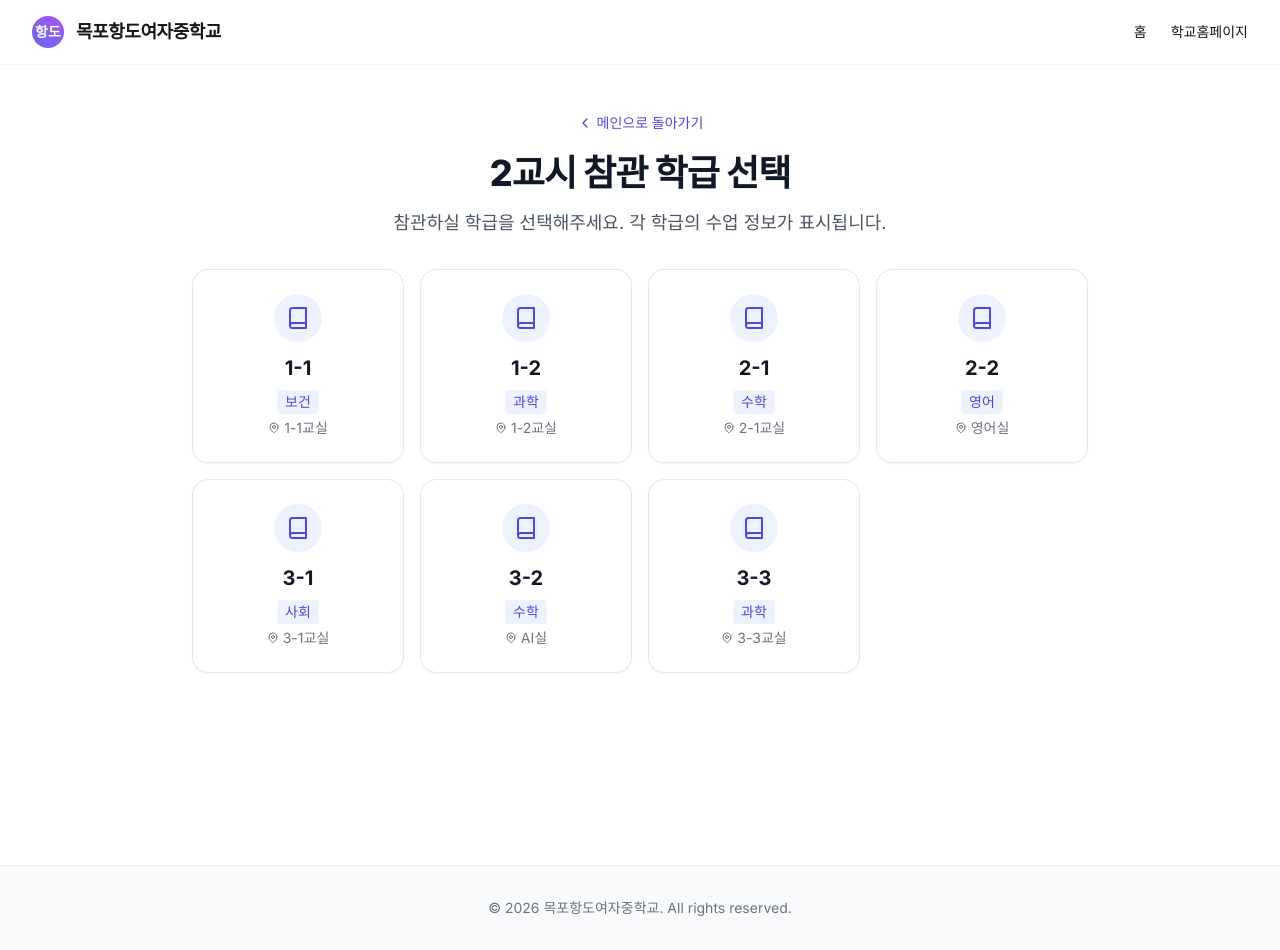
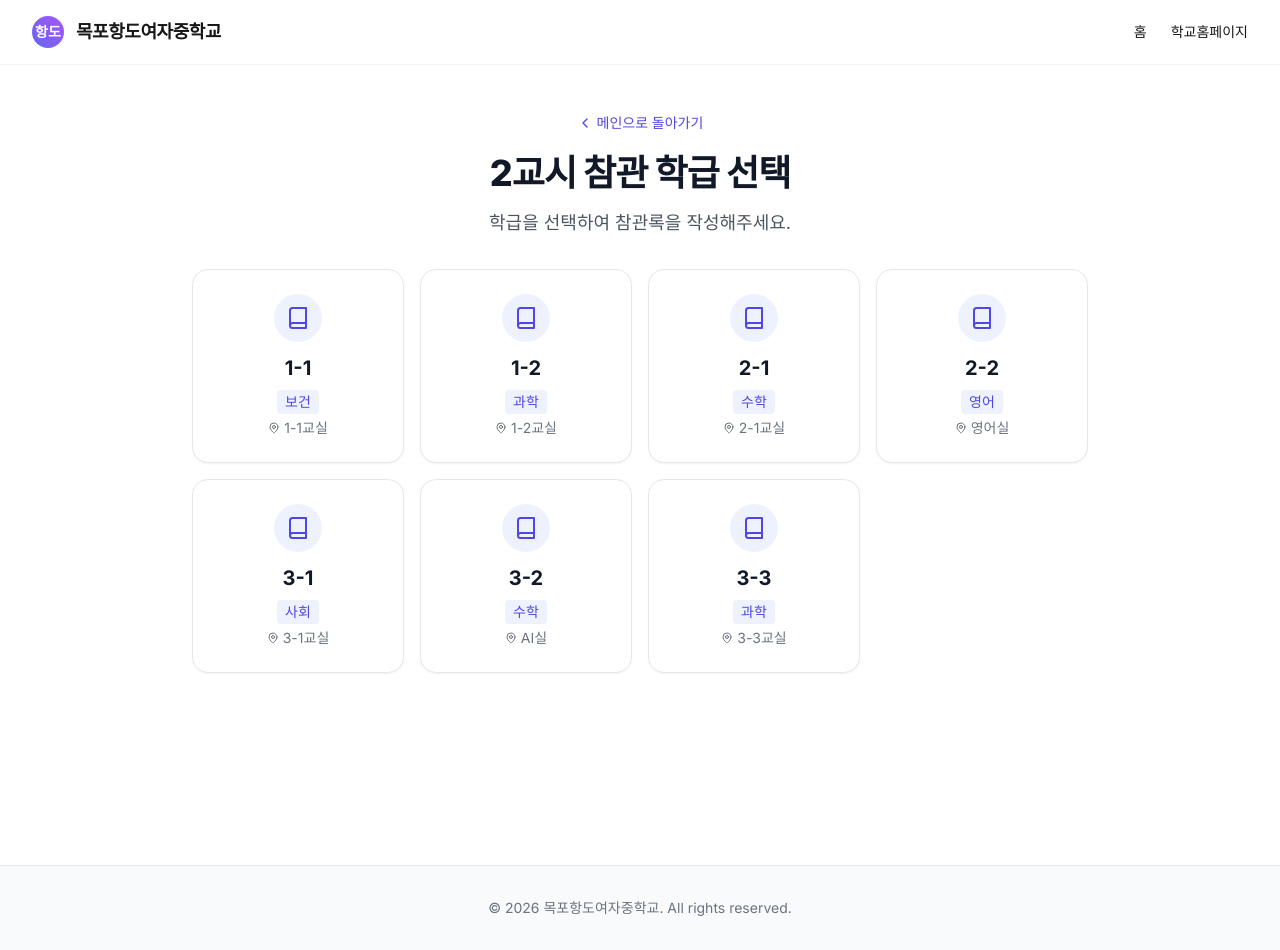
Before and after one commit to tmdhee-max/AIopenclass, a Next.js app: page /observe/2 in a window 1280 px wide. Built offline with nearby package versions, Linux system fonts and the light colour scheme.

Commit message:
style: update class selection page description text

```diff
--- a/app/observe/[period]/page.tsx
+++ b/app/observe/[period]/page.tsx
@@ -46,7 +46,7 @@ export default function ObservePeriodPage({ params }: { params: { period: string
             {params.period}교시 참관 학급 선택
           </h1>
           <p className="text-lg text-gray-600 dark:text-gray-300">
-            참관하실 학급을 선택해주세요. 각 학급의 수업 정보가 표시됩니다.
+            학급을 선택하여 참관록을 작성해주세요.
           </p>
         </div>
 
```
